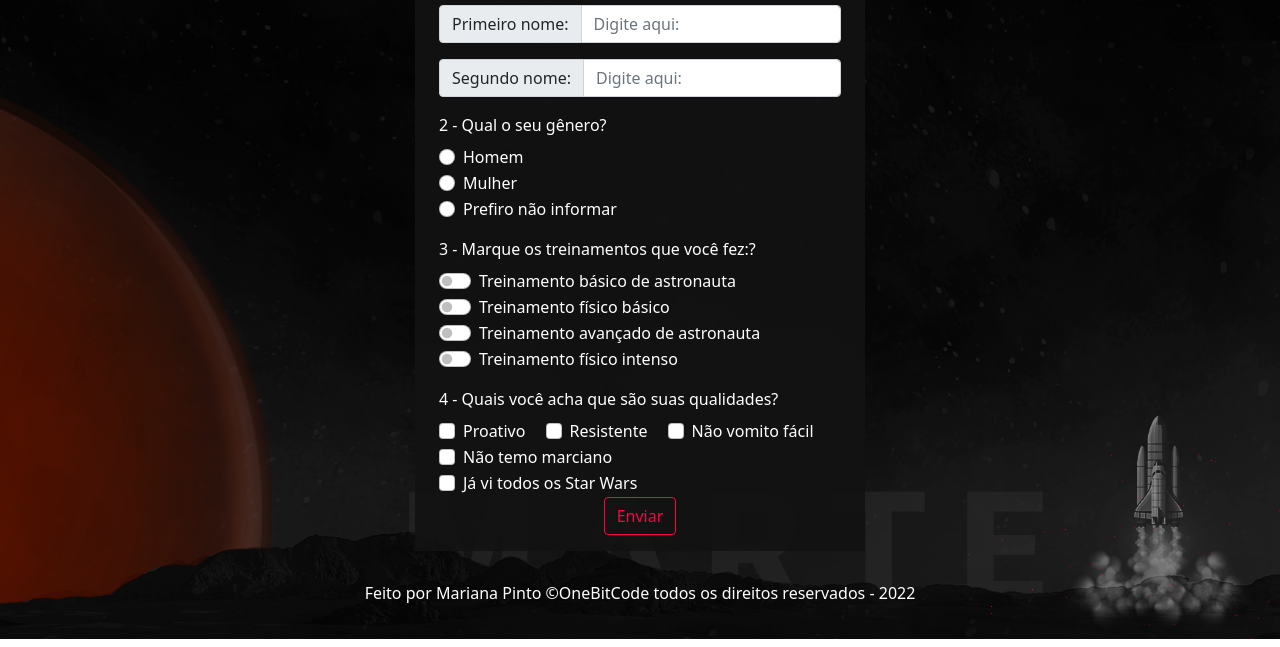
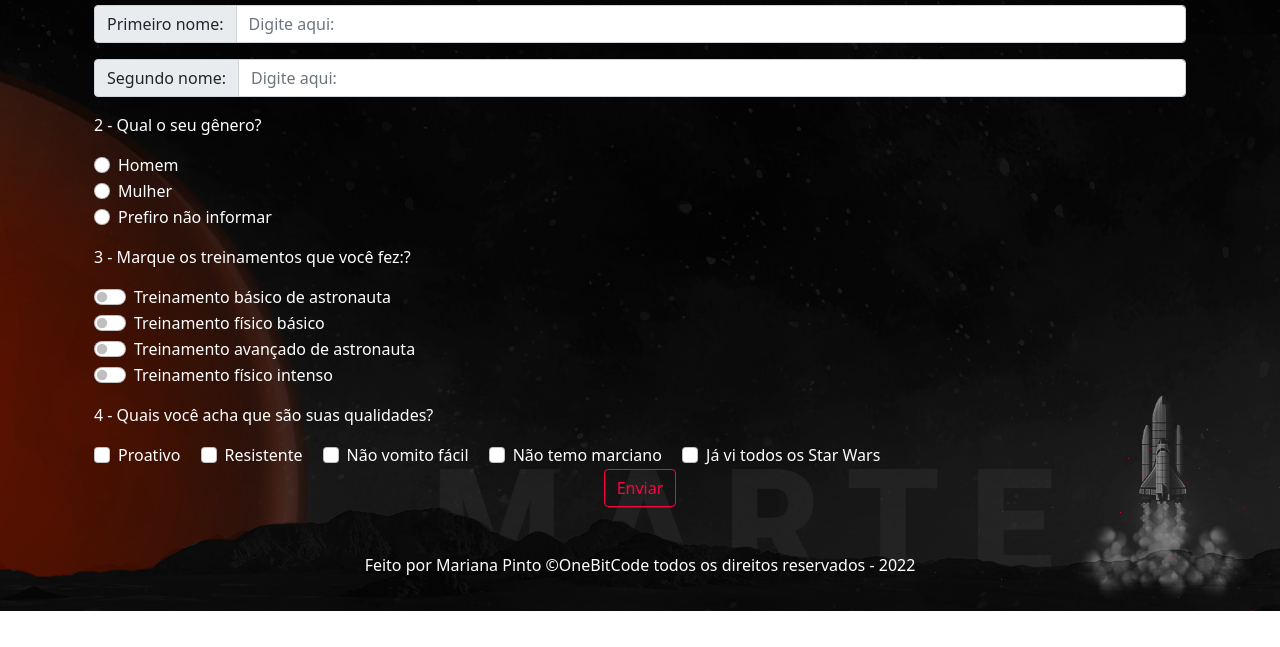
Before and after one commit to marianaspinto/Landing-Page-com-Bootstrap, a plain HTML site: page index.html in a window 1280 px wide. Shown: the part 153-800 px from the top of the page. Drawn offline with nearby package versions, Linux system fonts and the light colour scheme; files that its build step writes are made by us from their sources.

Commit message:
code correction

```diff
--- a/scss/others/page.scss
+++ b/scss/others/page.scss
@@ -1,6 +1,6 @@
 * {
-    padding: 0;
-    margin: 0;
+    padding: 0px;
+    margin: 0px;
 }
 
 body {
@@ -11,7 +11,7 @@ body {
     color: white;
 }
 
-.container1 {
+.cotainer1 {
     background-color: $background-color;
     width: 450px;
     height: auto;
@@ -21,15 +21,16 @@ body {
     width: 185px;
 }
 
-.paragraph {
+#paragraph {
     margin: 8px 0px;
+
 }
 
 .btnSend {
     color: $button-color;
     border: 1px solid $button-color;
 
-    &:hover{
+    &:hover {
         background-color: $button-color;
         color: white;
     }
```
